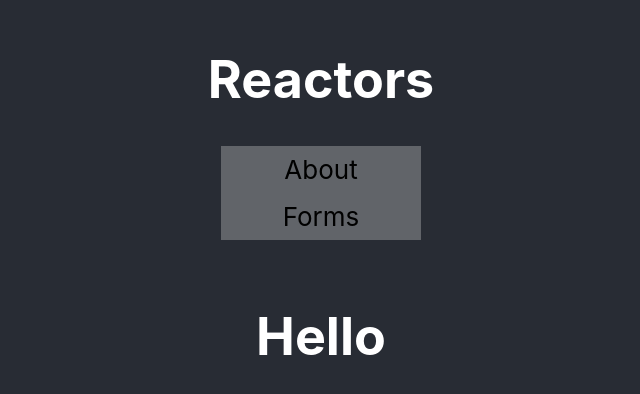
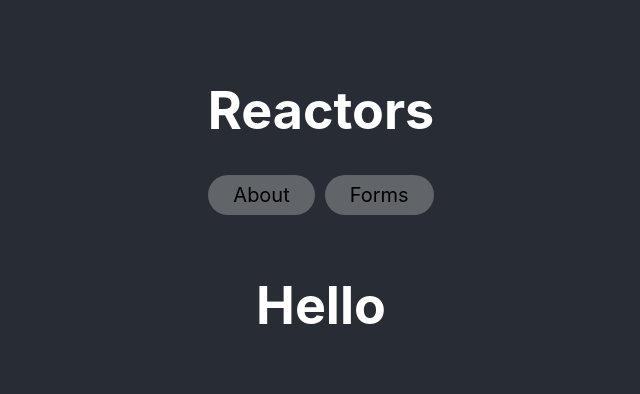
Before and after one commit to jgverzosa/cloud-react, a React (Create React App) app: page / in a window 1280 px wide. Shown: the part 192-586 px from the top of the page, without its empty margins (319-959 px from the left). Built offline with nearby package versions, Linux system fonts and the light colour scheme.

Commit message:
new button style

```diff
--- a/src/components/Navi.scss
+++ b/src/components/Navi.scss
@@ -1,26 +1,34 @@
 $color: #f1f1f148 ;
+$text-color: #000 ;
+
+nav {
+    min-width: 250px;
+}
 
 .nav ul {
     list-style-type: none;
     margin: 0;
     padding: 0;
-    width: 200px;
-    background-color: $color;
-
-    li a {
-        display: block;
-        color: #000;
-        padding: 8px 16px;
-        text-decoration: none;
-
-        &.active {
-            background-color: #4CAF50;
-            color: white;
-        }
-
-        &:hover:not(.active) {
-            background-color: #555;
-            color: white;
+    width: 100%;
+    display: block;
+    li {
+        display: inline-block;
+        a {
+            background-color: $color;
+            color: $text-color;
+            padding: 8px 25px;
+            margin: 5px;
+            font-size: 20px;
+            text-decoration: none;
+            border-radius: 22px;
+            transition: background-color ease-in 1s;
+            transition: color ease-in 0.2s;
+            &:hover:not(.active) {
+                background-color: darken($color, 50%);
+                color: lighten($text-color, 80%);
+                transition: background-color ease-in 1s;
+                transition: color ease-in 0.2s;
+            }
         }
     }
 }
```
